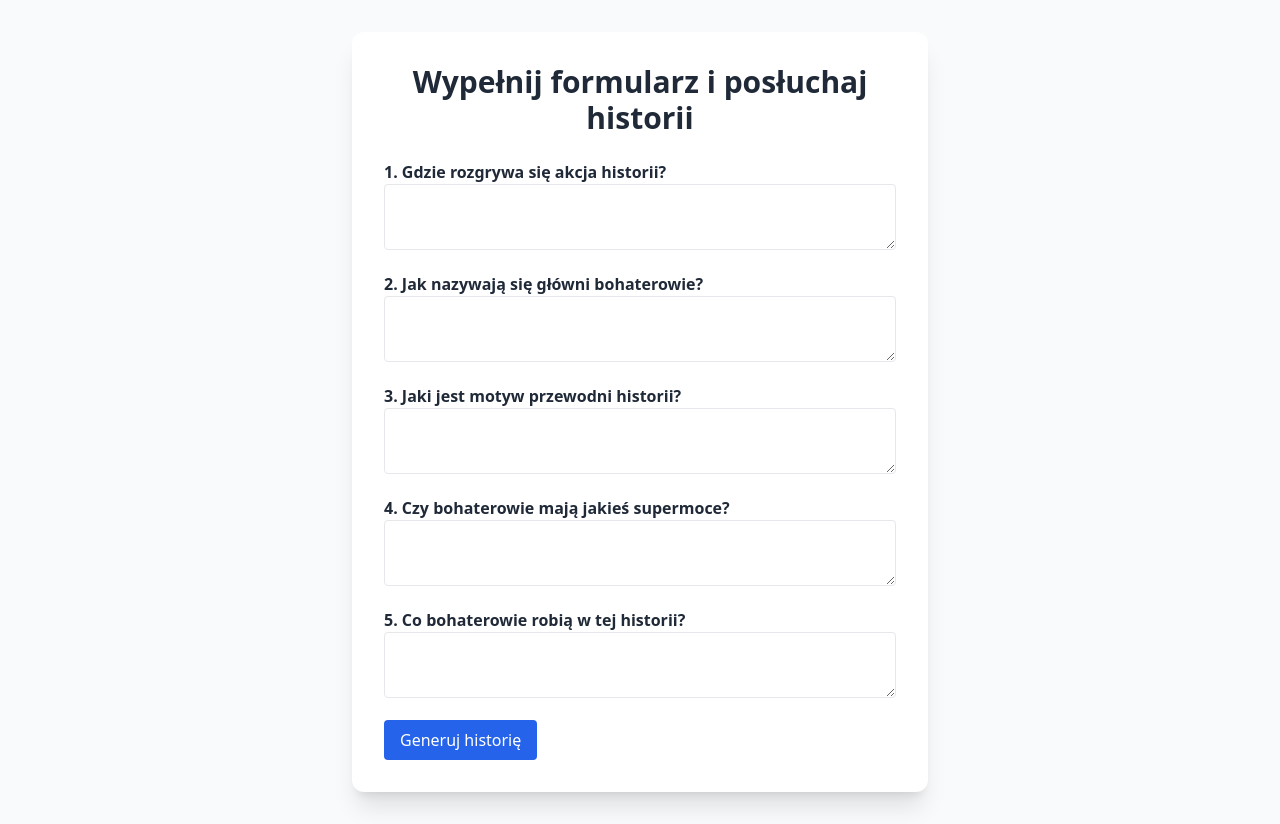
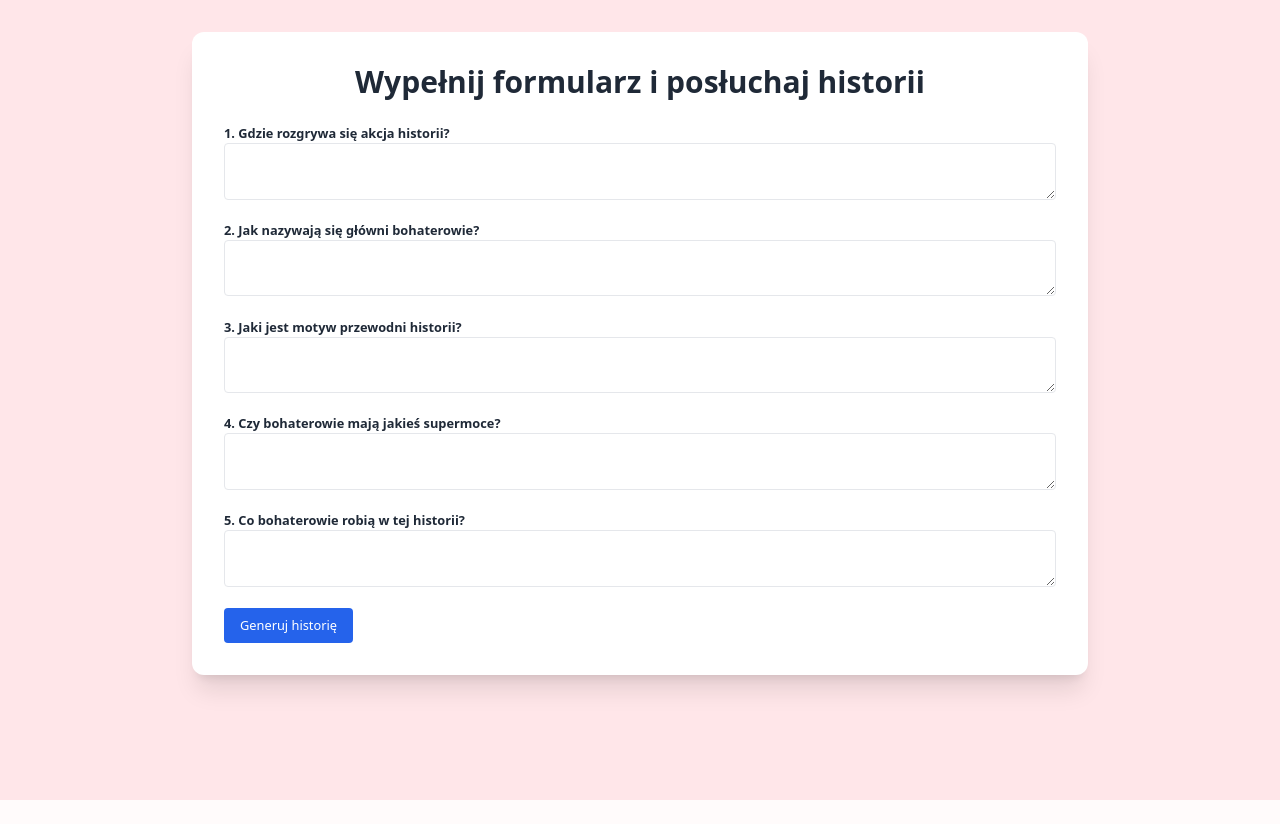
Before and after one commit to kamilsoldacki/will-you-read-me-smth, a Flask app: page / in a window 1280 px wide. After the commit the page ends 800 px from the top, so only its background shows below. Run offline with Flask 3, Linux system fonts and the light colour scheme; some libraries are stand-ins or nearby versions.

Commit message:
Update index.html

```diff
--- a/templates/index.html
+++ b/templates/index.html
@@ -4,9 +4,25 @@
     <meta charset="UTF-8">
     <title>Twoja Historia</title>
     <script src="https://cdn.tailwindcss.com"></script>
+    <style>
+        body {
+            font-size: 80%;
+            transition: background-color 1s ease;
+        }
+    </style>
+    <script>
+        // losowe pastelowe tło
+        function pastelColor() {
+            const hue = Math.floor(Math.random() * 360);
+            return `hsl(${hue}, 100%, 95%)`;
+        }
+        document.addEventListener("DOMContentLoaded", () => {
+            document.body.style.backgroundColor = pastelColor();
+        });
+    </script>
 </head>
-<body class="bg-gray-50 p-8 text-gray-800 font-sans">
-    <div class="max-w-xl mx-auto bg-white shadow-xl rounded-xl p-8">
+<body class="p-8 text-gray-800 font-sans">
+    <div class="max-w-4xl mx-auto bg-white shadow-xl rounded-xl p-8">
         <h1 class="text-3xl font-bold mb-6 text-center">Wypełnij formularz i posłuchaj historii</h1>
         <form id="storyForm" class="space-y-4">
             <div>
```
